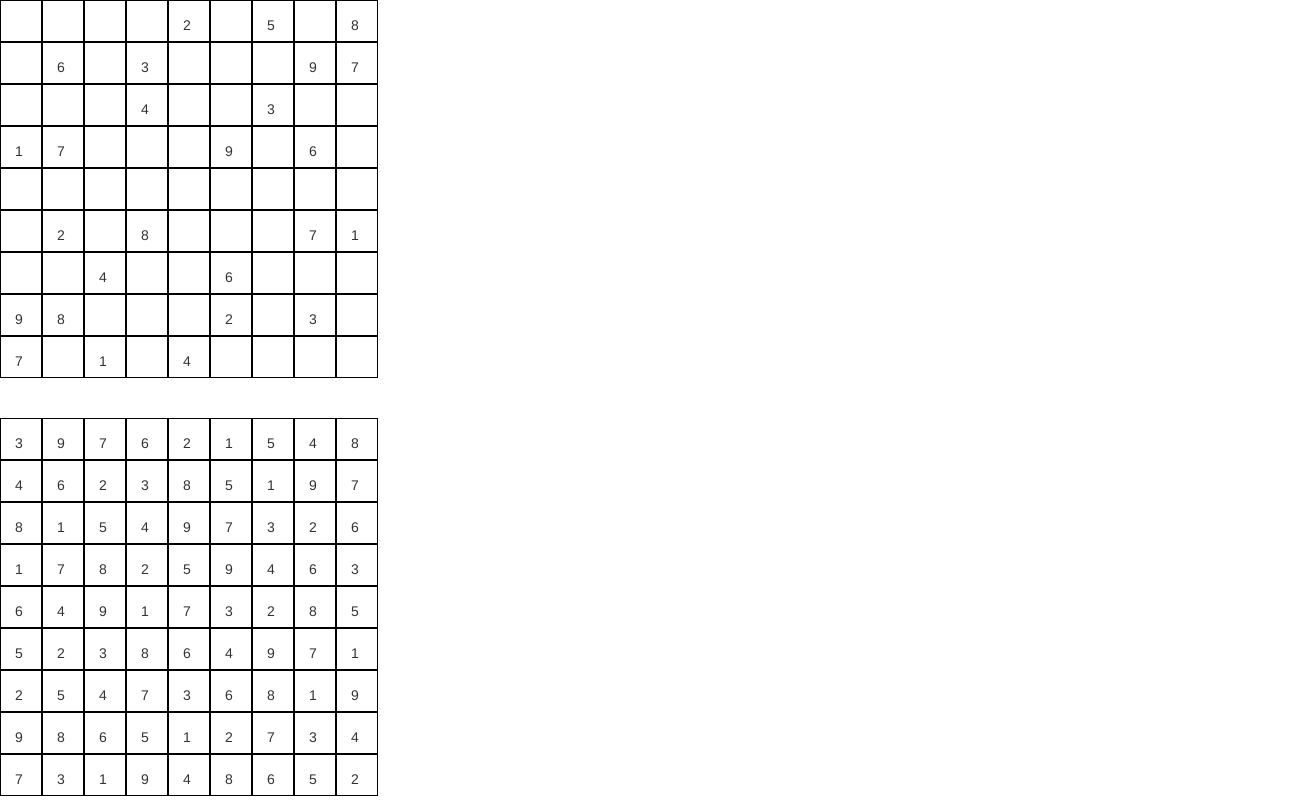
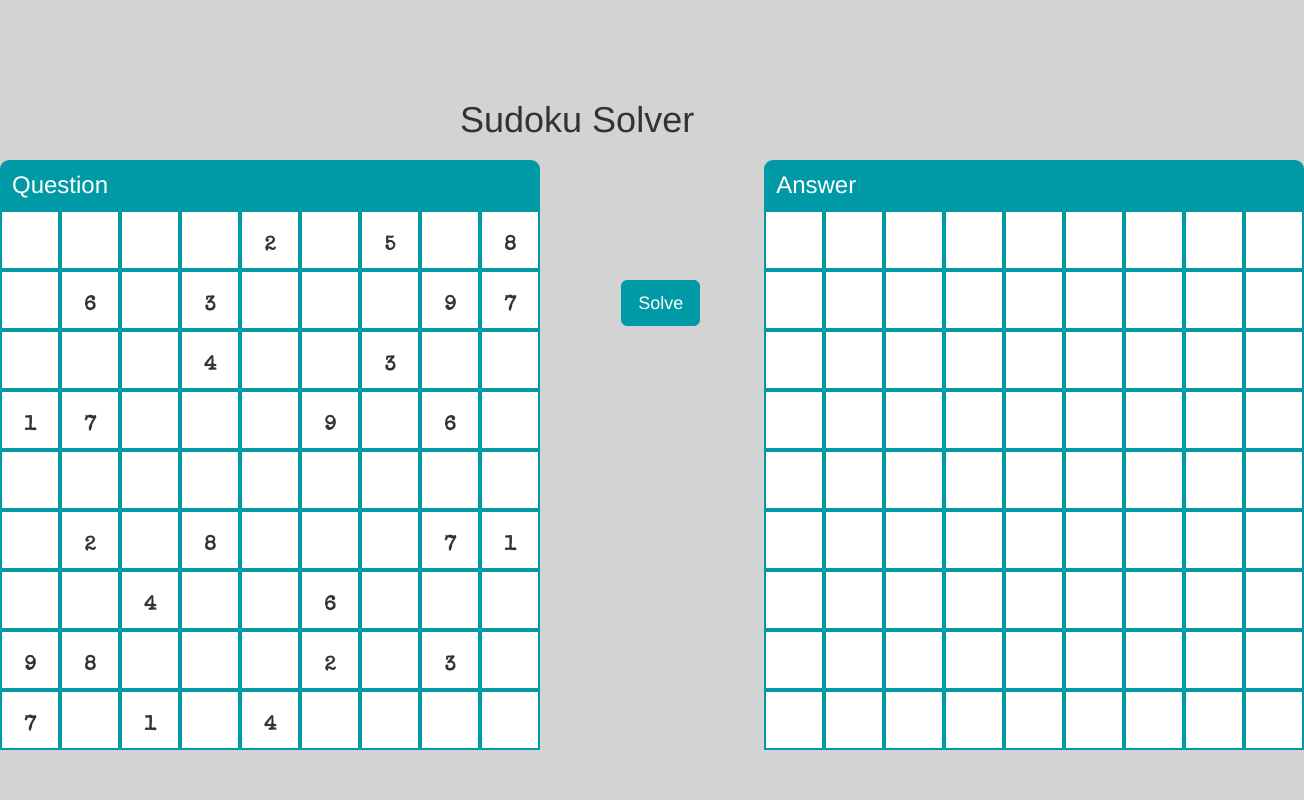
Before and after one commit to micguo/angular-sudoku, a plain HTML site: page public/index.html in a window 1280 px wide. Shown: the whole page, 1304 px wide, since content can reach past the window. Drawn offline with nearby package versions, Linux system fonts and the light colour scheme.

Commit message:
UI changes

```diff
--- a/public/css/main.css
+++ b/public/css/main.css
@@ -1,9 +1,12 @@
 .sudoku-cell {
-    border: 0.1em solid black;
+    background-color: white;
+    border: 0.1em solid #009aa6;
     display: block;
     padding: 1em;
     width: 3em;
     height: 3em;
+    font-family: 'Special Elite', cursive;
+    font-weight: bold;
 }
 
 .sudoku-cell-row {
@@ -12,12 +15,69 @@
 
 .sudoku-box-row {
     display: flex;
+    width: 27em;
+    margin: auto;
 }
 
 .sudoku-box {
+    width: 9em
 
+}
+
+.my-sudoku-button-container {
+    height: 12em;
+}
+
+.my-sudoku-button-container .btn {
+    background-color: #009aa6;
+    border-color: #009aa6;
+}
+
+.my-sudoku-button-container .btn:active {
+    background-color: #009aa6;
+    border-color: #009aa6;
+}
+
+.my-sudoku-button-container button {
+    position: relative;
+    top: 50%;
+    left: 40%;
 }
 
 .my-sudoku {
 
 }
+
+.my-sudoku .heading-text {
+    width: 27em;
+    margin: auto;
+    text-align: left;
+}
+
+.my-sudoku .heading-text h3 {
+    margin: 0;
+    padding: 0.5em;
+    color: white;
+    background-color: #009aa6;
+    border-radius: 9px 9px 0 0;
+}
+
+.content {
+    margin-top: 5em;
+}
+
+.content-head {
+    margin: 1em 5em;
+}
+
+.content-head h1 {
+    position: relative;
+    display: block;
+    margin:auto;
+    width: 10em;
+}
+
+body {
+    font-size: 20px;
+    background-color: lightgray;
+}
--- a/public/index.html
+++ b/public/index.html
@@ -1,20 +1,24 @@
 <html>
     <header>
         <link rel="stylesheet" href="https://cdnjs.cloudflare.com/ajax/libs/twitter-bootstrap/3.3.7/css/bootstrap.min.css">
+        <link href="https://fonts.googleapis.com/css?family=Special+Elite" rel="stylesheet">
         <link rel="stylesheet" href="css/main.css">
         <script src="https://cdnjs.cloudflare.com/ajax/libs/jquery/3.2.1/jquery.min.js"></script>
         <script src="https://cdnjs.cloudflare.com/ajax/libs/twitter-bootstrap/3.3.7/js/bootstrap.min.js"></script>
         <script src="https://cdnjs.cloudflare.com/ajax/libs/angular.js/1.6.1/angular.min.js"></script>
     </header>
     <body>
-        <div ng-app="sudokuApp">
-            <div ng-controller="MainCtrl">
-                <div class="my-sudoku" my-sudoku sudoku-data="sudokuQuestion"></div>
-                <br /><br />
-                <div class="my-sudoku" my-sudoku sudoku-data="sudokuResult"></div>
+        <div class="content" ng-app="sudokuApp">
+            <div class="row content-head"><h1>Sudoku Solver</h1></div>
+            <div class="row" ng-controller="MainCtrl">
+                <div class="col-md-12 col-md-5 text-center my-sudoku" my-sudoku heading-text="Question" sudoku-data="sudokuQuestion">
+                </div>
+                <div class="col-sm-12 col-md-2 my-sudoku-button-container"><button ng-click="calculate()"  id='sudokuCalBtn' class="btn btn-primary btn-lg">Solve</button></div>
+                <div class="col-sm-12 col-md-5 text-center my-sudoku" my-sudoku heading-text="Answer" sudoku-data="sudokuResult"></div>
             </div>
         </div>
     </body>
     <script src="js/app.js"></script>
     <script src="js/sudokuCal.js"></script>
+    <script src="js/model/guessingPoint.js"></script>
 </html>
--- a/public/js/app.js
+++ b/public/js/app.js
@@ -2,7 +2,6 @@
 
 var app = angular.module('sudokuApp', []);
 app.controller('MainCtrl', function($scope, sudokuCal) {
-
     $scope.sudokuQuestion = [
         [
             [
@@ -56,20 +55,18 @@ app.controller('MainCtrl', function($scope, sudokuCal) {
             ]
         ]
     ];
-    $scope.sudokuResult = sudokuCal.cal($scope.sudokuQuestion);
-
+    sudokuCal.initQuestion($scope.sudokuQuestion);
+    $scope.sudokuResult = sudokuCal.initResult($scope.sudokuQuestion);
+    $scope.calculate = function() {
+        $scope.sudokuResult = sudokuCal.cal($scope.sudokuQuestion);
+    }
 })
 .directive('mySudokuCell', function() {
     return {
         scope: {
             cellData: "="
         },
-        templateUrl: "js/template/mySudokuCell.html",
-        link: function(scope, elem, attrs) {
-            elem.bind('click', function() {
-                console.log(scope.cellData);
-            });
-        }
+        templateUrl: "js/template/mySudokuCell.html"
     }
 })
 .directive('mySudokuBox', function() {
@@ -77,13 +74,13 @@ app.controller('MainCtrl', function($scope, sudokuCal) {
         scope: {
             boxData: "="
         },
-        templateUrl: "js/template/mySudokuBox.html",
-
+        templateUrl: "js/template/mySudokuBox.html"
     }
 })
 .directive('mySudoku', function() {
     return {
         scope: {
+            headingText: "@",
             sudokuData: "="
         },
         templateUrl: "/js/template/mySudoku.html"
--- a/public/js/sudokuCal.js
+++ b/public/js/sudokuCal.js
@@ -4,36 +4,29 @@ app.service('sudokuCal', function() {
     this.gussingPointList = [];
     this.unsolvedCellCount = 81;
     this.cal = function(questionData) {
+        this.unsolvedCellCount = 81;
+        this.gussingPointList = [];
         this.init(questionData);
         do {
             this.reRunNeeded = false;
             this.calRow();
             this.calCol();
             this.calBox();
-            console.log(this.unsolvedCellCount);
         } while (this.reRunNeeded);
 
         try {
-            do {
+            while (this.unsolvedCellCount > 0) {
                 var nextGuessingPoint = this.getNextGuessingPoint();
                 this.doGuessing(nextGuessingPoint);
                 this.gussingPointList.push(nextGuessingPoint);
-                // console.log(JSON.stringify(this.gussingPointList));
                 do {
                     try {
-                        console.log("ran.");
                         this.reRunNeeded = false;
                         this.calRow();
                         this.calCol();
                         this.calBox();
-                        console.log(this.unsolvedCellCount);
-                        // if (this.unsolvedCellCount == 42) {
-                        //     throw new Error();
-                        // }
                     } catch (e) {
-
                         if (e instanceof SudokuCellGuessingFailureException) {
-                            console.log(e);
                             // If current guessing point has no more possible value, fall back one step
                             while(nextGuessingPoint.possibleVal.length === 0) {
                                 nextGuessingPoint = this.gussingPointList.pop();
@@ -42,19 +35,41 @@ app.service('sudokuCal', function() {
                                 }
                             }
                             this.sudokuDataCopy(nextGuessingPoint.cacheSudokuData, this.resultData);
-                            console.log(JSON.stringify(this.resultData));
                             this.unsolvedCellCount = nextGuessingPoint.unsolvedCellCount;
                             this.doGuessing(nextGuessingPoint);
                             this.reRunNeeded = true;
-                            console.log(this.unsolvedCellCount);
                         } else {
                             throw e;
                         }
                     }
                 } while (this.reRunNeeded);
-            } while (this.unsolvedCellCount > 0);
+            }
         } catch (e) {
            alert("something wrong.");
+        }
+        return this.resultData;
+    };
+    this.initQuestion = function(questionData) {
+        for (var i = 0; i < 3; i++) {
+            for (var j = 0; j < 3; j++) {
+                for (var k = 0; k < 3; k++) {
+                    for (var v = 0; v < 3; v++) {
+                        questionData[i][j][k][v] = {"value": questionData[i][j][k][v]};
+                    }
+                }
+            }
+        }
+    };
+    this.initResult = function(questionData) {
+        this.resultData = JSON.parse(JSON.stringify(questionData));
+        for (var i = 0; i < 3; i++) {
+            for (var j = 0; j < 3; j++) {
+                for (var k = 0; k < 3; k++) {
+                    for (var v = 0; v < 3; v++) {
+                        this.resultData[i][j][k][v] = {"value": 0};
+                    }
+                }
+            }
         }
         return this.resultData;
     };
@@ -73,20 +88,17 @@ app.service('sudokuCal', function() {
                         this.resultData[i][j][k][v].k = k;
                         this.resultData[i][j][k][v].v = v;
 
-                        this.resultData[i][j][k][v].setVal(questionData[i][j][k][v]);
-                        if (questionData[i][j][k][v] === 0) {
+                        this.resultData[i][j][k][v].setVal(questionData[i][j][k][v].value);
+                        if (questionData[i][j][k][v].value === 0) {
                             this.resultData[i][j][k][v].possibleVal = [1, 2, 3, 4, 5, 6, 7, 8, 9];
                         } else {
                             this.resultData[i][j][k][v].possibleVal = null;
                             this.unsolvedCellCount--;
                         }
-
-                        questionData[i][j][k][v] = {"value": questionData[i][j][k][v]};
                     }
                 }
             }
         }
-
     };
     this.calRow = function() {
         for (var i = 0; i < 3; i++) {
@@ -190,9 +202,6 @@ app.service('sudokuCal', function() {
     };
     this.doGuessing = function(guessingPoint)
     {
-        console.log("Guessing ");
-        console.log(JSON.stringify(guessingPoint.location));
-        console.log(JSON.stringify(guessingPoint.possibleVal));
         var location = guessingPoint.location;
         var targetCell = this.resultData[location.i][location.j][location.k][location.v];
         targetCell.value = guessingPoint.possibleVal.pop();
--- a/public/js/template/mySudoku.html
+++ b/public/js/template/mySudoku.html
@@ -1,3 +1,4 @@
+<div class="heading-text"><h3>{{headingText}}</h3></div>
 <div class="sudoku-box-row" ng-repeat="boxRowData in sudokuData">
     <div class="sudoku-box" my-sudoku-box box-data="boxData" ng-repeat="boxData in boxRowData"></div>
 </div>
```
Also changed, not shown: public/js/model/guessingPoint.js (added), public/js/model/sudokuCell.js (added).
